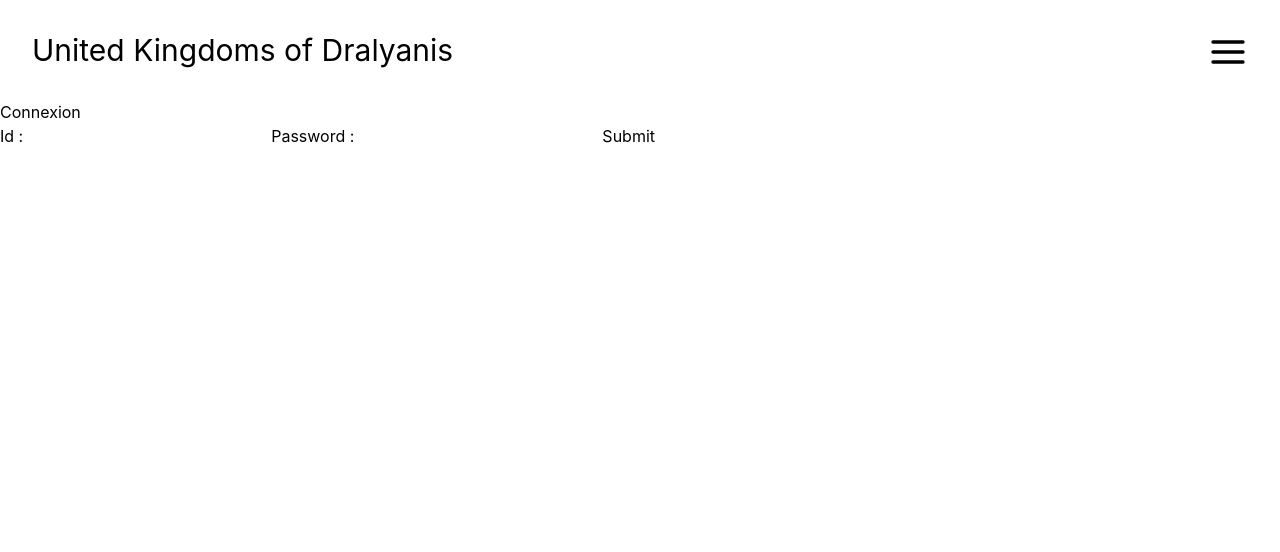
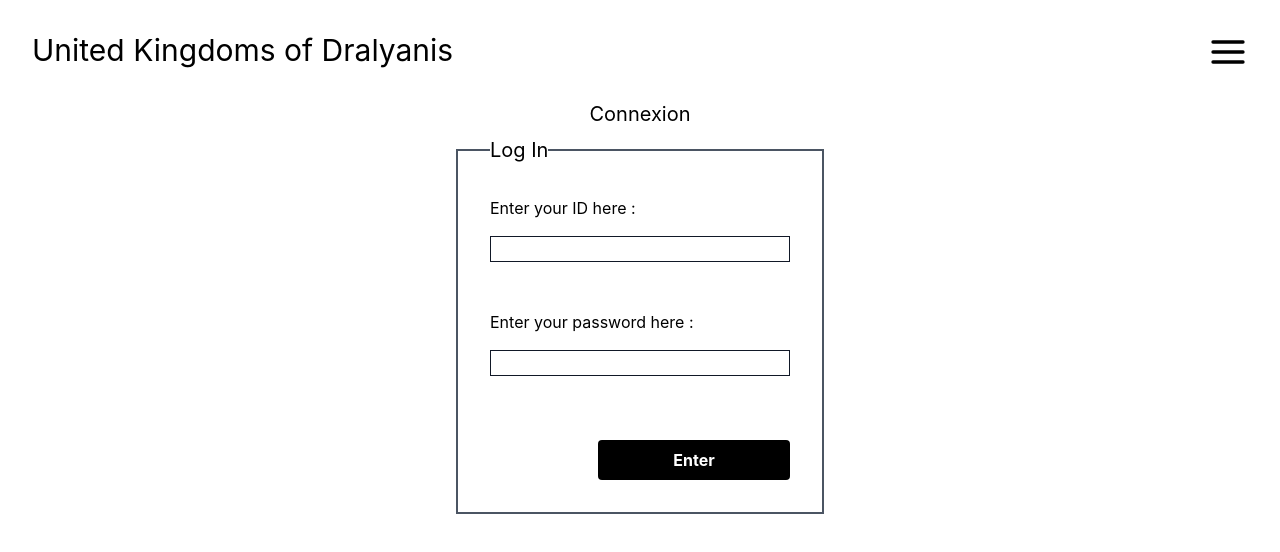
Before and after one commit to Alexandra-Rdrgs/checkpoint-4, a React (Vite) app in the folder frontend/: page /connexion in a window 1280 px wide. Shown: the top 552 px of the page. Built offline with nearby package versions, Linux system fonts and the light colour scheme.

Commit message:
Add style to the page to harmonize the style

```diff
--- a/frontend/src/pages/Connexion.jsx
+++ b/frontend/src/pages/Connexion.jsx
@@ -4,18 +4,35 @@ export default function Connexion() {
   return (
     <div>
       <Header />
-      <h1>Connexion</h1>
-      <form>
-        <label htmlFor="id">
-          Id :
-          <input type="text" name="email" />
-        </label>
-        <label htmlFor="password">
-          Password :
-          <input type="text" name="password" />
-        </label>
-        <input type="submit" value="Submit" />
-      </form>
+      <section className="flex flex-col justify-center items-center m-[2rem]">
+        <h1 className="text-xl">Connexion</h1>
+        <fieldset className="mt-2 mb-8 border-2 border-gray-600 p-[2rem] max-w-[600px]">
+          <legend className="text-xl"> Log In </legend>
+          <form className="flex flex-col gap-y-[3rem]">
+            <label htmlFor="id">
+              Enter your ID here : <br />
+              <input
+                type="text"
+                name="email"
+                className="w-[300px] border-[1px] border-gray-900 mt-[1rem]"
+              />
+            </label>
+            <label htmlFor="password">
+              Enter your password here : <br />
+              <input
+                type="text"
+                name="password"
+                className="w-[300px] border-[1px] border-gray-900 mt-[1rem]"
+              />
+            </label>
+            <input
+              type="submit"
+              value="Enter"
+              className="mt-4 p-2 bg-[#000] text-[#fff] font-bold rounded w-[12rem] self-end"
+            />
+          </form>
+        </fieldset>
+      </section>
     </div>
   );
 }
```
